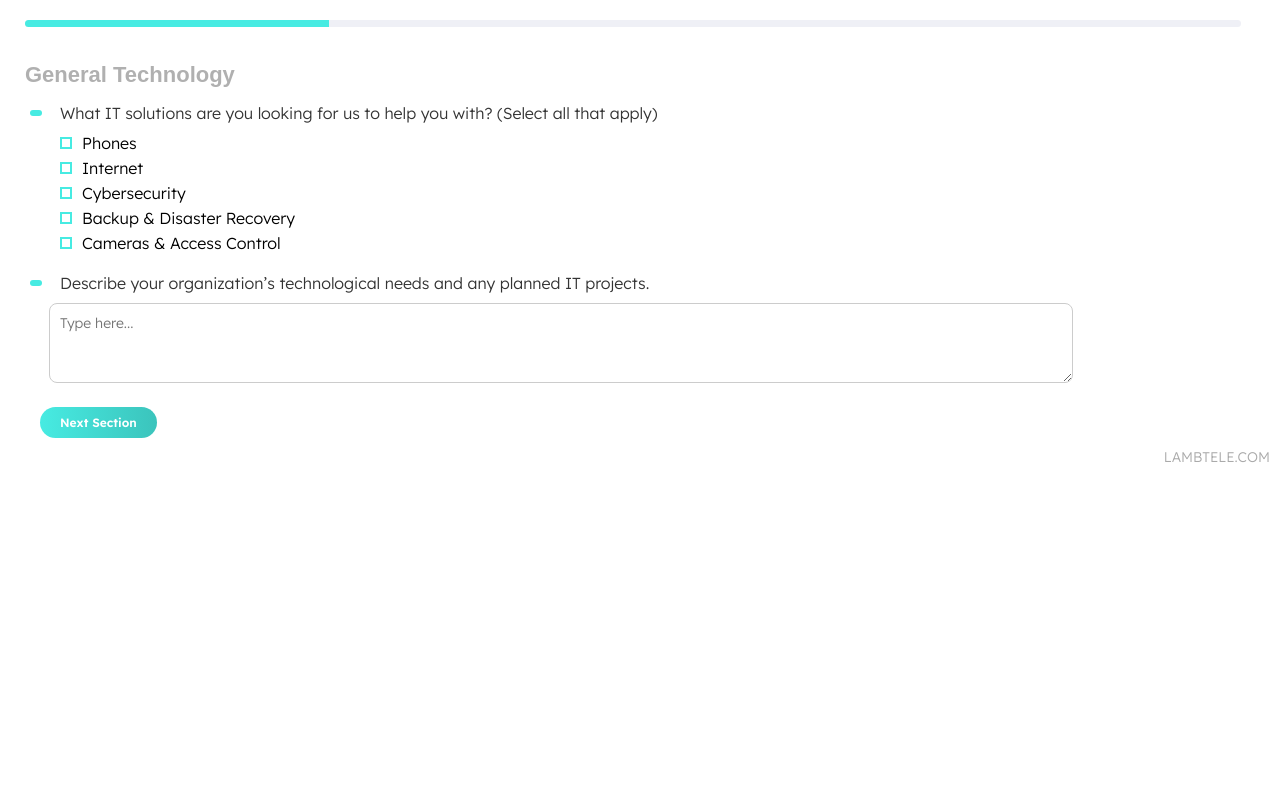
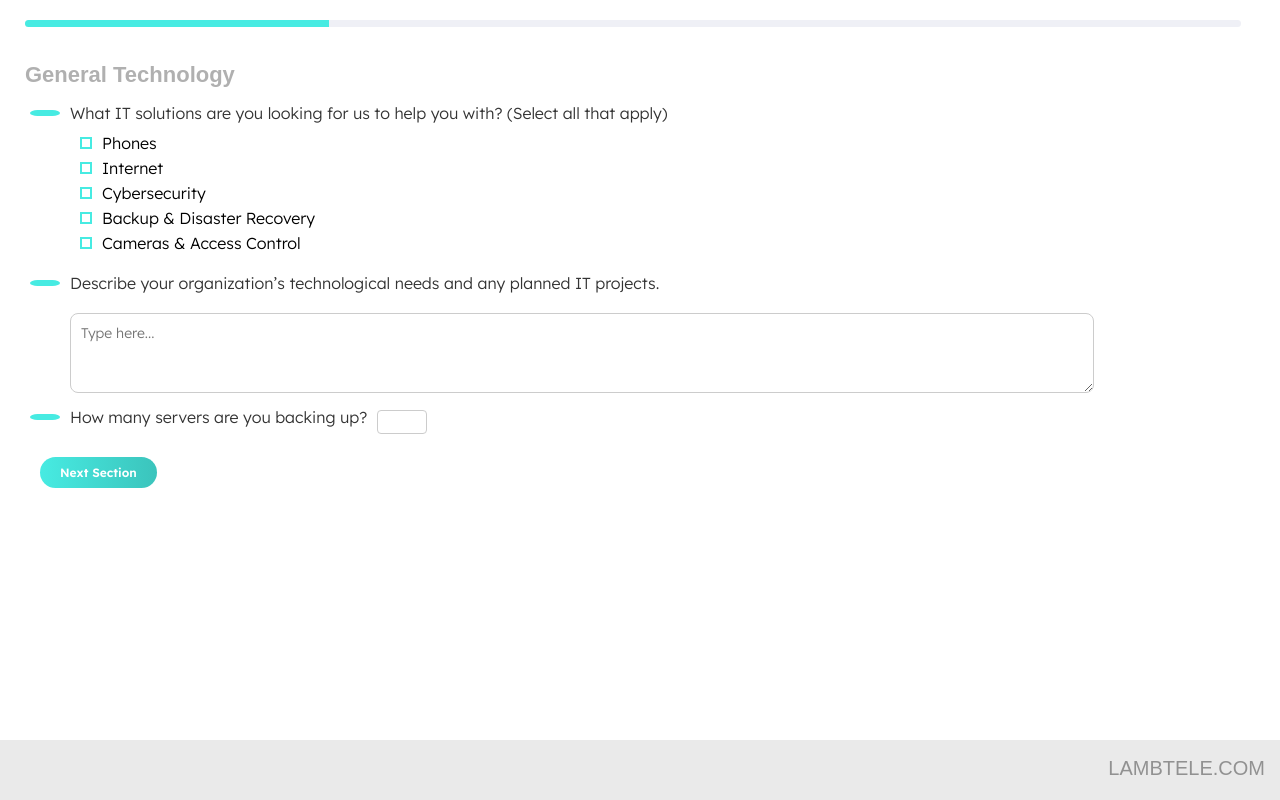
Before and after one commit to ramagall/RecEngine, a React (Vite) app in the folder rec-engine/frontend/: page / in a window 1280 px wide. Built offline with nearby package versions, Linux system fonts and the light colour scheme; a web font is replaced by a local one.

Commit message:
finalized global components and ExamplePage

```diff
--- a/rec-engine/frontend/src/App.jsx
+++ b/rec-engine/frontend/src/App.jsx
@@ -7,7 +7,7 @@ import Phones from './phones/phones1.jsx';
 import Phones2 from './phones/phones2.jsx';
 import GeneralTechnology from './GenralTechnologies.jsx';
 import { ProgressBar, CheckboxGroup } from './global/global-components.jsx';
-import FormPage from './TestPage.jsx';
+import FormPage from './ExamplePage.jsx';
 
 
 function App() {
--- a/rec-engine/frontend/src/TestPage.jsx
+++ b/rec-engine/frontend/src/ExamplePage.jsx
@@ -1,10 +1,11 @@
 import React, { useState } from "react";
-import { ProgressBar, Button, CheckboxGroup, Textbox, PageHeader, PageFooter } from "./global/global-components";
+import { ProgressBar, Button, CheckboxGroup, Textbox, PageHeader, PageFooter, QuestionWithInput} from "./global/global-components";
 
 const FormPage = () => {
   const [progress, setProgress] = useState(25);
   const [selectedOptions, setSelectedOptions] = useState([]);
   const [textResponse, setTextResponse] = useState("");
+  const [serverCount, setServerCount] = useState("");
 
   const handleCheckboxChange = (event) => {
     const { value, checked } = event.target;
@@ -33,9 +34,17 @@ const FormPage = () => {
         placeholder="Type here..."
       />
 
+      <QuestionWithInput
+        label="How many servers are you backing up?"
+        name="serverCount"
+        value={serverCount}
+        onChange={(e) => setServerCount(e.target.value)}
+        placeholder = " "
+      />
+
       <Button label="Next Section" onClick={() => setProgress(progress + 25)} />
 
-      <PageFooter />
+      <PageFooter/>
     </div>
   );
 };
--- a/rec-engine/frontend/src/global/global-components.css
+++ b/rec-engine/frontend/src/global/global-components.css
@@ -46,31 +46,31 @@
 }
 
 .gradient-button:hover {
-  background: linear-gradient(to right, #47EBE2, #3BC4BC);
+  background: radial-gradient( #47EBE2, #3BC4BF);
+
 }
 
 /* Oval Bullet for Questions (Not Bold) */
 .question-label {
-  margin-left: 30px;
+  position: relative;
   font-weight: normal;
-  display: block;
-  position: relative;
-  padding-left: 30px;
   font-size: 16px;
   color: #333;
   margin-bottom: 10px;
+  margin-left: 60px; /* Keeps label away from the page edge */
+  padding-left: 10px; /* Small space to ensure text doesn’t overlap the bullet */
 }
 
 .question-label::before {
   content: "";
   position: absolute;
-  left: 0;
+  left: -30px;  /* 👈 Moves the bullet further away from text */
   top: 50%;
   transform: translateY(-50%);
-  width: 12px;
+  width: 30px;
   height: 6px;
   background-color: #47EBE2;
-  border-radius: 50px;
+  border-radius: 50% / 100%;
 }
 
 /* Checkbox Group (Square with Checkmark) */
@@ -80,13 +80,15 @@
 
 .checkbox-options {
   display: flex;
+  margin-top: 10px;
+  margin-left: 10px;
   flex-direction: column;
 }
 
 .checkbox-item {
   display: flex;
   align-items: center;
-  margin-left: 60px;
+  margin-left: 70px;
   margin-bottom: 5px;
   cursor: pointer;
 }
@@ -125,7 +127,8 @@
 
 .textbox-input {
   width: 80%;
-  margin-left: 49px;
+  margin-left: 70px;
+  margin-top: 10px;
   padding: 10px;
   border: 1px solid #ccc;
   border-radius: 8px;
@@ -134,11 +137,59 @@
   resize: vertical;
 }
 
-/* Footer (Lastica Font) */
+/* Page Footer Styling (Matching Design) */
 .page-footer {
+  height: 60px;
+  text-align: right;
+  padding: 15px;
+  font-size: 20px;
+  color: #00000061;
+  background-color: #d9d9d98e;
+  position: fixed;
+  bottom: 0;
+  left: 0;
+  right: 0;
+  width: 100%;
+}
+
+/* Clickable Footer Link Without Underline */
+.page-footer a {
   font-family: "Lastica", sans-serif;
-  text-align: right;
-  padding: 10px;
+  text-decoration: none;
+  color: inherit;
+  transition: color 0.3s ease;
+}
+
+.page-footer a:hover {
+  color: #00000080; /* Slightly darker on hover */
+}
+
+/* Question Container */
+.question-container {
+  display: flex;
+  align-items: center;
+  gap: 10px; /* Adds space between text and input */
+  margin-top: 10px;
+}
+
+/* ✅ Label Styling */
+.question-label {
+  display: flex;
+  align-items: center;
+  font-size: 16px;
+  color: #333;
+  font-weight: normal;
+  gap: 10px; /* Adds space between bullet and text */
+}
+
+/* ✅ Input Box Styling */
+.question-input {
+  width: 50px; /* Adjust width as needed */
+  height: 24px;
+  border: 1px solid #ccc;
+  border-radius: 4px;
   font-size: 14px;
-  color: #aaa;
+  text-align: center;
+  padding: 2px;
+  content: " ";
 }
--- a/rec-engine/frontend/src/global/global-components.jsx
+++ b/rec-engine/frontend/src/global/global-components.jsx
@@ -49,6 +49,7 @@ const Textbox = ({ label, name, value, onChange, placeholder }) => {
       <label className="question-label">{label}</label>
       <textarea
         name={name}
+        maxLength={label.length}
         value={value}
         onChange={onChange}
         placeholder={placeholder}
@@ -58,8 +59,26 @@ const Textbox = ({ label, name, value, onChange, placeholder }) => {
   );
 };
 
+const QuestionWithInput = ({ label, name, value, onChange, placeholder }) => {
+  return (
+    <div className="question-container">
+      <label className="question-label">
+        {label}
+      </label>
+      <input
+        type="text"
+        name={name}
+        value={value}
+        onChange={onChange}
+        placeholder={placeholder}
+        className="question-input"
+      />
+    </div>
+  );
+};
+
 // Page Header in Lastica Font
-const PageHeader = ({ title }) => {
+const PageHeader = ({title}) => {
   return <h1 className="page-header">{title}</h1>;
 };
 
@@ -67,9 +86,11 @@ const PageHeader = ({ title }) => {
 const PageFooter = () => {
   return (
     <footer className="page-footer">
-      <p>LAMBTELE.COM</p>
+       <a href="https://lambtele.com" target="_blank" rel="noopener noreferrer">
+        LAMBTELE.COM
+      </a>
     </footer>
   );
 };
 
-export { ProgressBar, Button, CheckboxGroup, Textbox, PageHeader, PageFooter };
+export { ProgressBar, Button, CheckboxGroup, Textbox, PageHeader, PageFooter, QuestionWithInput};
```
Also changed, not shown: rec-engine/frontend/src/assets/images/oval.png (added), 1 other file (tests, documents, lock files or other folders).
